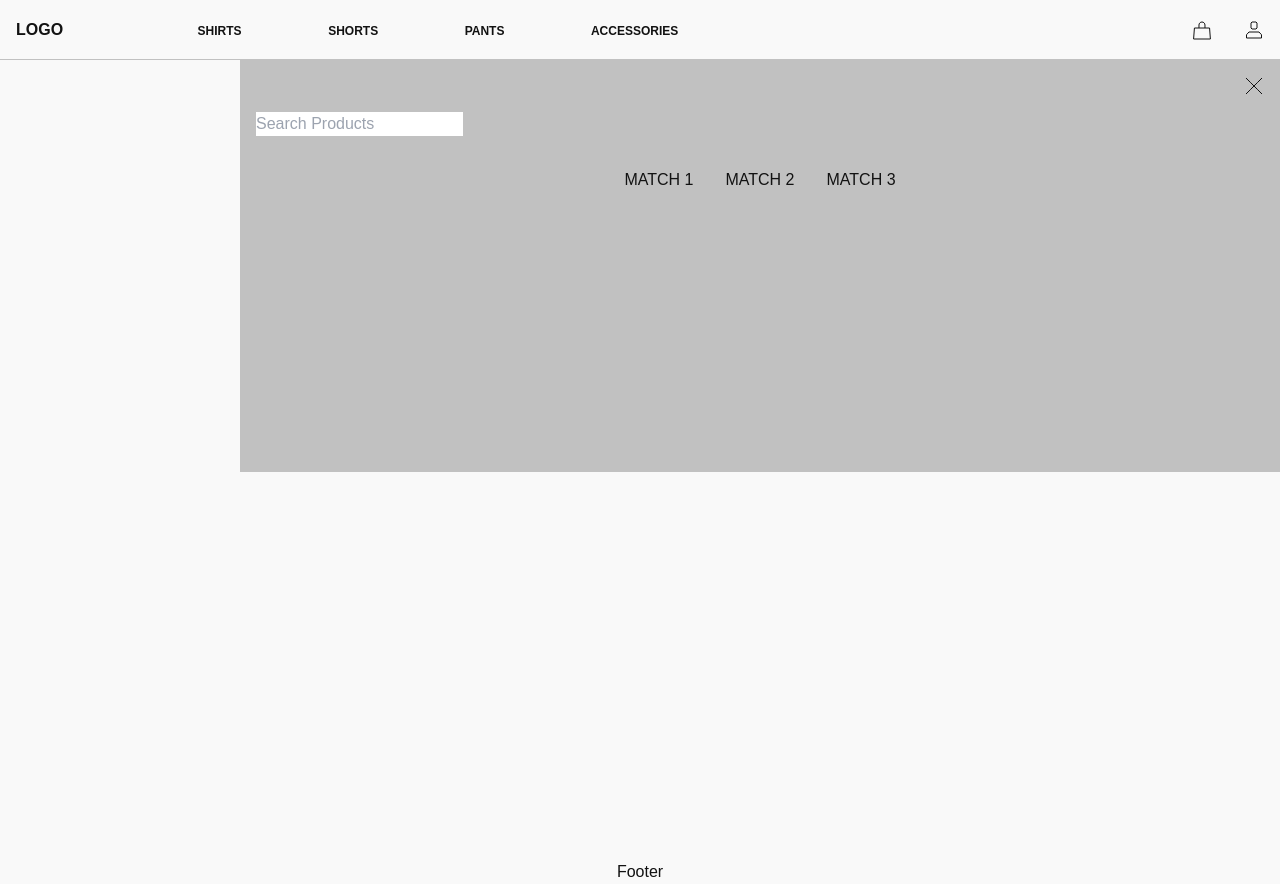
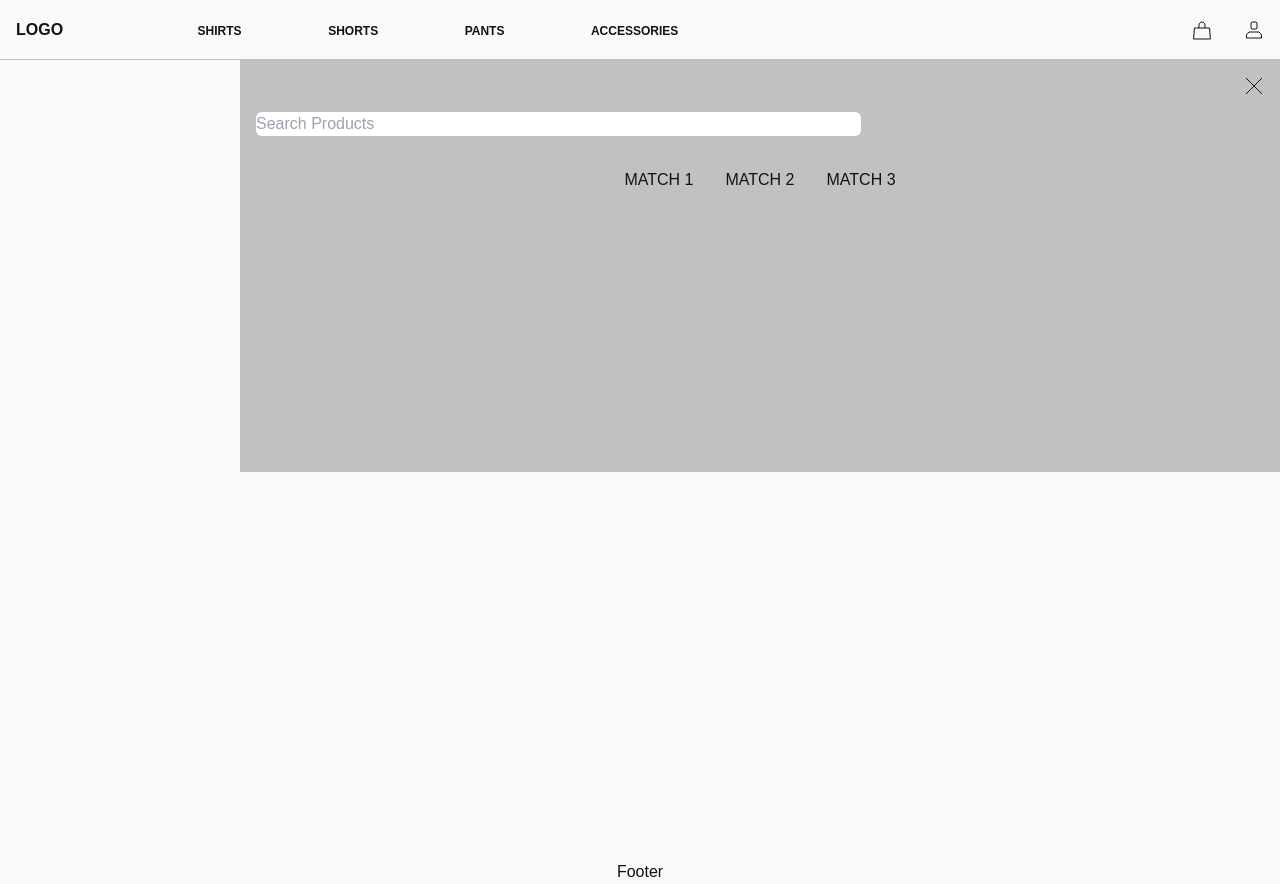
Before and after one commit to duncanmatt/ecomm_next, a Next.js app: page / in a window 1280 px wide. Both pictures are taken after a click on the element 1218 px from the left and 29 px from the top of the page. Built offline with nearby package versions, Linux system fonts and the light colour scheme.

Commit message:
increase search bar width

```diff
--- a/src/components/header/SearchBar.tsx
+++ b/src/components/header/SearchBar.tsx
@@ -8,9 +8,10 @@ const SearchBar = () => {
 	};
 
 	return (
-		<div>
-			<div>
+		<div className='flex flex-1'>
+			<div className='flex basis-60'>
 				<input
+					className='w-full rounded-md'
 					type='text'
 					placeholder='Search Products'
 					onChange={handleChange}
```
